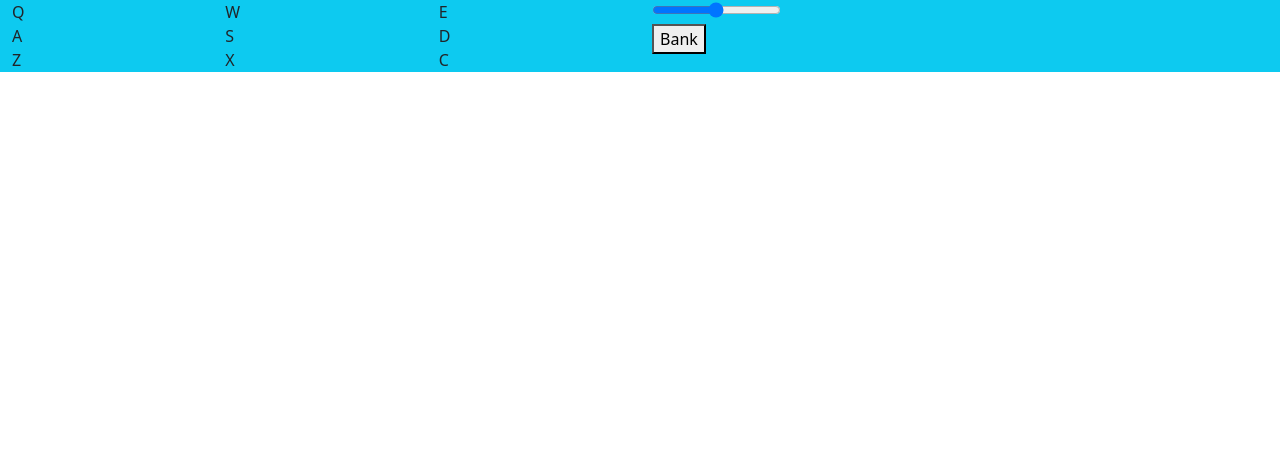
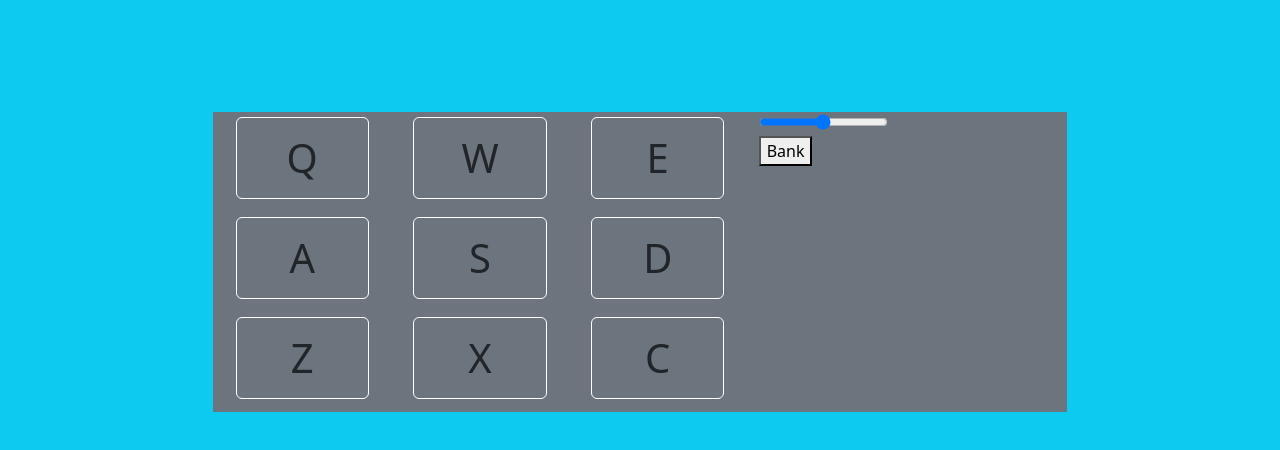
Before and after one commit to hoanggia92202/drum-machine, a React (Create React App) app: page / in a window 1280 px wide. Shown: the top 450 px of the page. Built offline with nearby package versions, Linux system fonts and the light colour scheme.

Commit message:
update left-control with bootstrap

```diff
--- a/src/App.js
+++ b/src/App.js
@@ -2,45 +2,45 @@ import './App.css';
 
 const App = () => {
   return (
-    <div className='container-fluid bg-info'>
-      <div className='row'>
-        <div id='left-control' className='col-md-6'>
-          <div id='key-row' className='row'>
-            <div id='q' className='col-4'>
+    <div className='container-fluid vh-100 bg-info' style={{ paddingTop: '7rem' }}>
+      <div className='row d-flex justify-content-center' style={{ height: '300px' }}>
+        <div id='left-control' className='col-md-5 d-flex flex-column justify-content-around bg-secondary'>
+          <div id='key-row' className='row d-flex justify-content-around'>
+            <div id='q' className='col-3 h1 border rounded text-center border-white p-3'>
               <audio id='Q'></audio>Q
             </div>
-            <div id='w' className='col-4'>
+            <div id='w' className='col-3 h1 border rounded text-center border-white p-3'>
               <audio id='W'></audio>W
             </div>
-            <div id='e' className='col-4'>
+            <div id='e' className='col-3 h1 border rounded text-center border-white p-3'>
               <audio id='E'></audio>E
             </div>
           </div>
-          <div id='key-row' className='row'>
-            <div id='a' className='col-4'>
+          <div id='key-row' className='row d-flex justify-content-around'>
+            <div id='a' className='col-3 h1 border rounded text-center border-white p-3'>
               <audio id='A'></audio>A
             </div>
-            <div id='s' className='col-4'>
+            <div id='s' className='col-3 h1 border rounded text-center border-white p-3'>
               <audio id='S'></audio>S
             </div>
-            <div id='d' className='col-4'>
+            <div id='d' className='col-3 h1 border rounded text-center border-white p-3'>
               <audio id='D'></audio>D
             </div>
           </div>
-          <div id='key-row' className='row'>
-            <div id='z' className='col-4'>
+          <div id='key-row' className='row d-flex justify-content-around'>
+            <div id='z' className='col-3 h1 border rounded text-center border-white p-3'>
               <audio id='Z'></audio>Z
             </div>
-            <div id='x' className='col-4'>
+            <div id='x' className='col-3 h1 border rounded text-center border-white p-3'>
               <audio id='X'></audio>X
             </div>
-            <div id='c' className='col-4'>
+            <div id='c' className='col-3 h1 border rounded text-center border-white p-3'>
               <audio id='C'></audio>C
             </div>
           </div>
         </div>
 
-        <div id='right-control' className='col-md-6'>
+        <div id='right-control' className='col-md-3 bg-secondary'>
           <div id='switch-pad'>
             <div id='power-container'></div>
             <div id='display' className=''></div>
```
